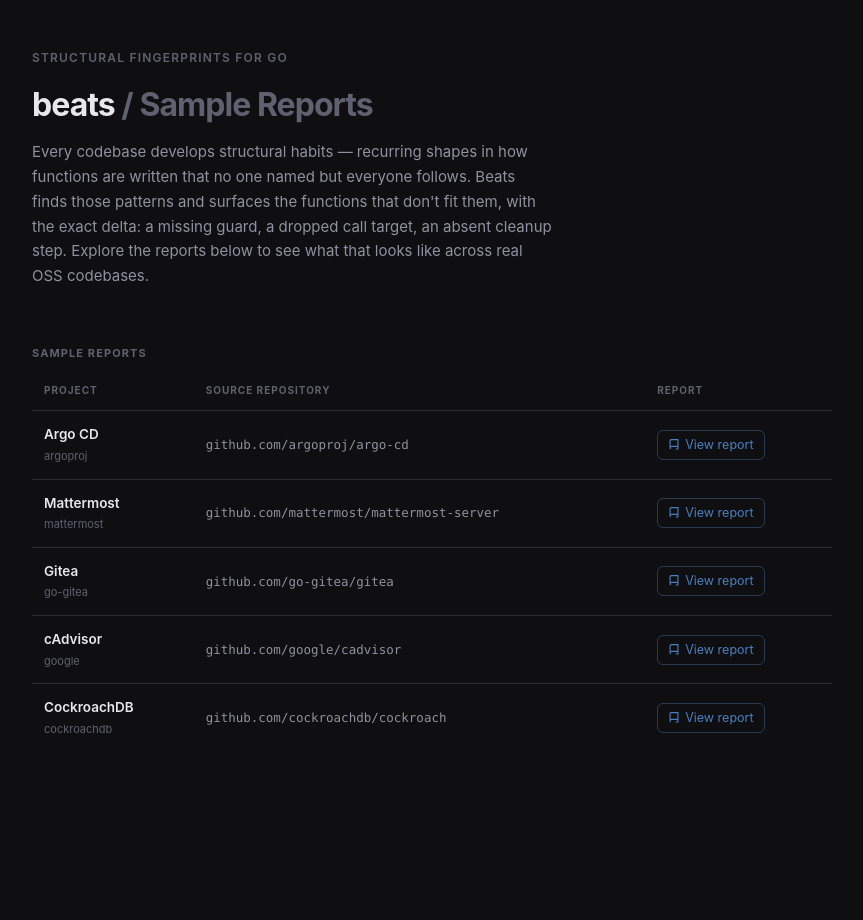
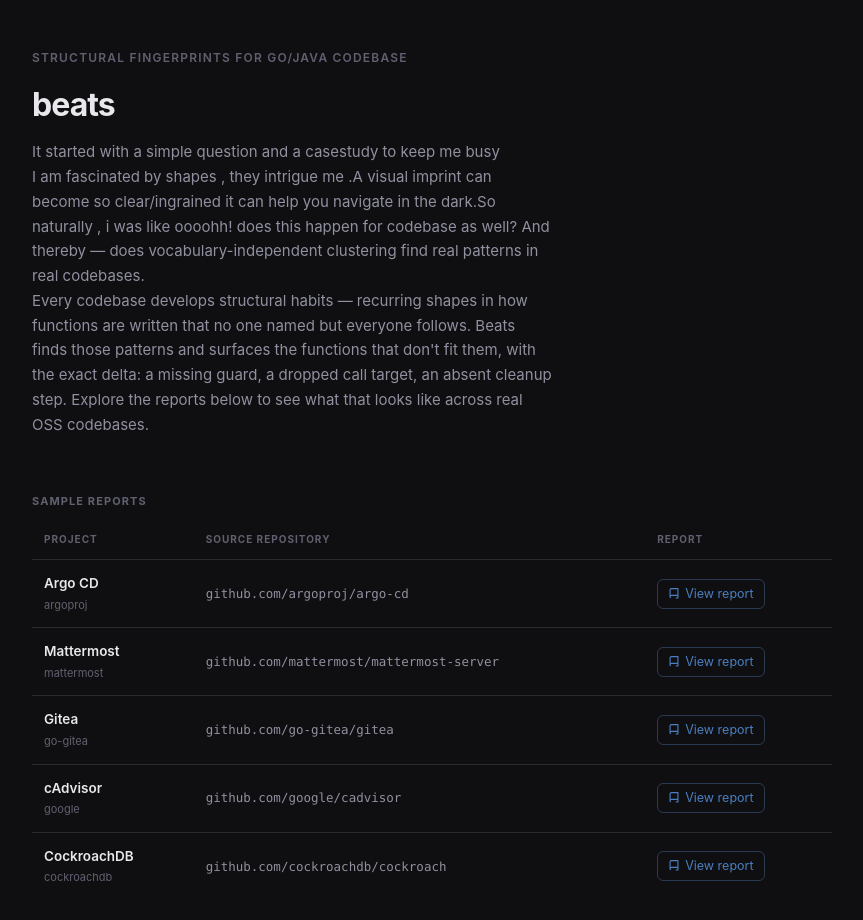
Before and after one commit to somak2kai/beats, a plain HTML site: page docs/index.html in a window 1280 px wide. Shown: the whole page, without its empty margins (208-1071 px from the left). Before the commit the page ends 879 px from the top, so only its background shows below. Drawn offline with Linux system fonts and the light colour scheme.

Commit message:
update index page

```diff
--- a/docs/index.html
+++ b/docs/index.html
@@ -438,8 +438,13 @@
   <div class="container">
 
     <header class="header">
-      <div class="tagline">structural fingerprints for Go</div>
-      <h1>beats <span>/ Sample Reports</span></h1>
+      <div class="tagline">structural fingerprints for Go/Java Codebase</div>
+      <h1>beats</h1>
+      <p>It started with a simple question and a casestudy to keep me busy</p>
+      <p>I am fascinated by shapes , they intrigue me .A visual imprint can become so clear/ingrained it can help you
+        navigate in the dark.So naturally , i was like oooohh! does this happen for codebase as well?
+        And thereby —
+        does vocabulary-independent clustering find real patterns in real codebases.</p>
       <p>Every codebase develops structural habits — recurring shapes in how
         functions are written that no one named but everyone follows. Beats finds those patterns and surfaces the
         functions that don't fit them, with the exact delta: a missing guard, a dropped call target, an absent cleanup
```
